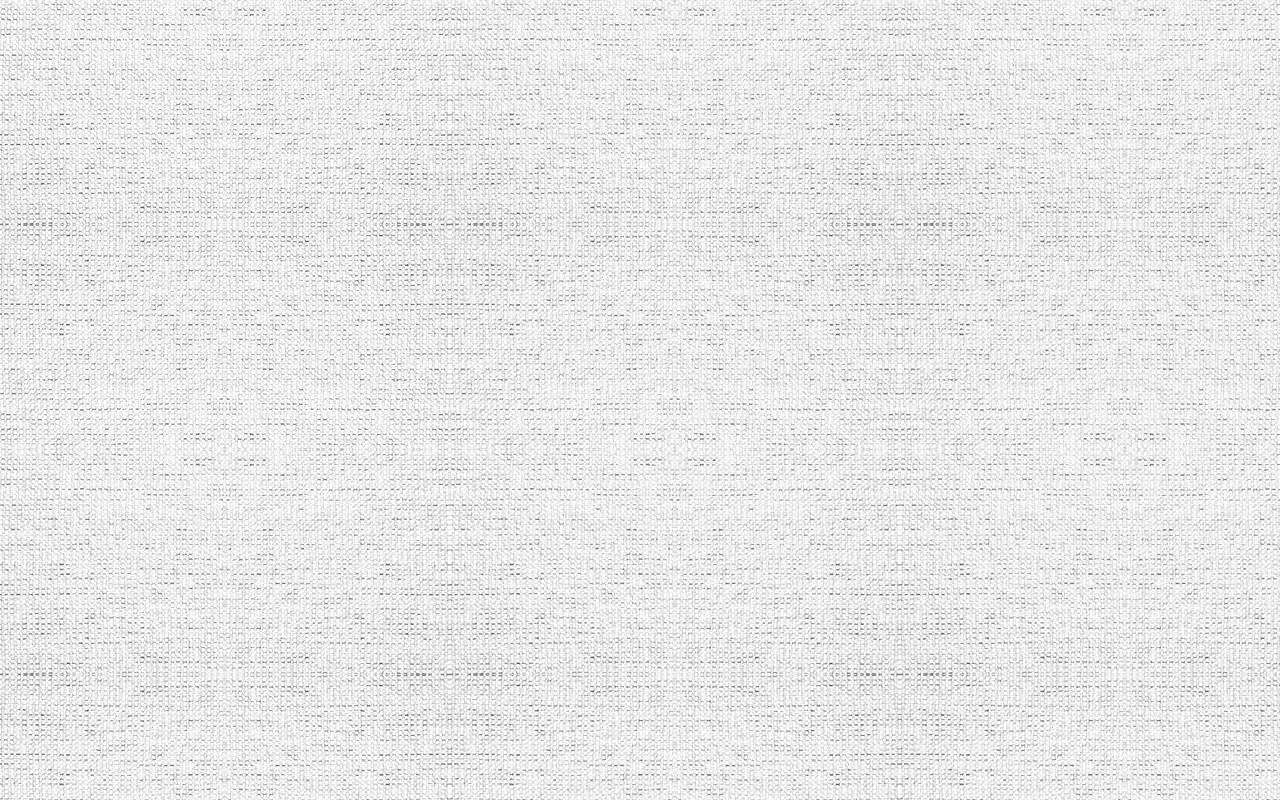
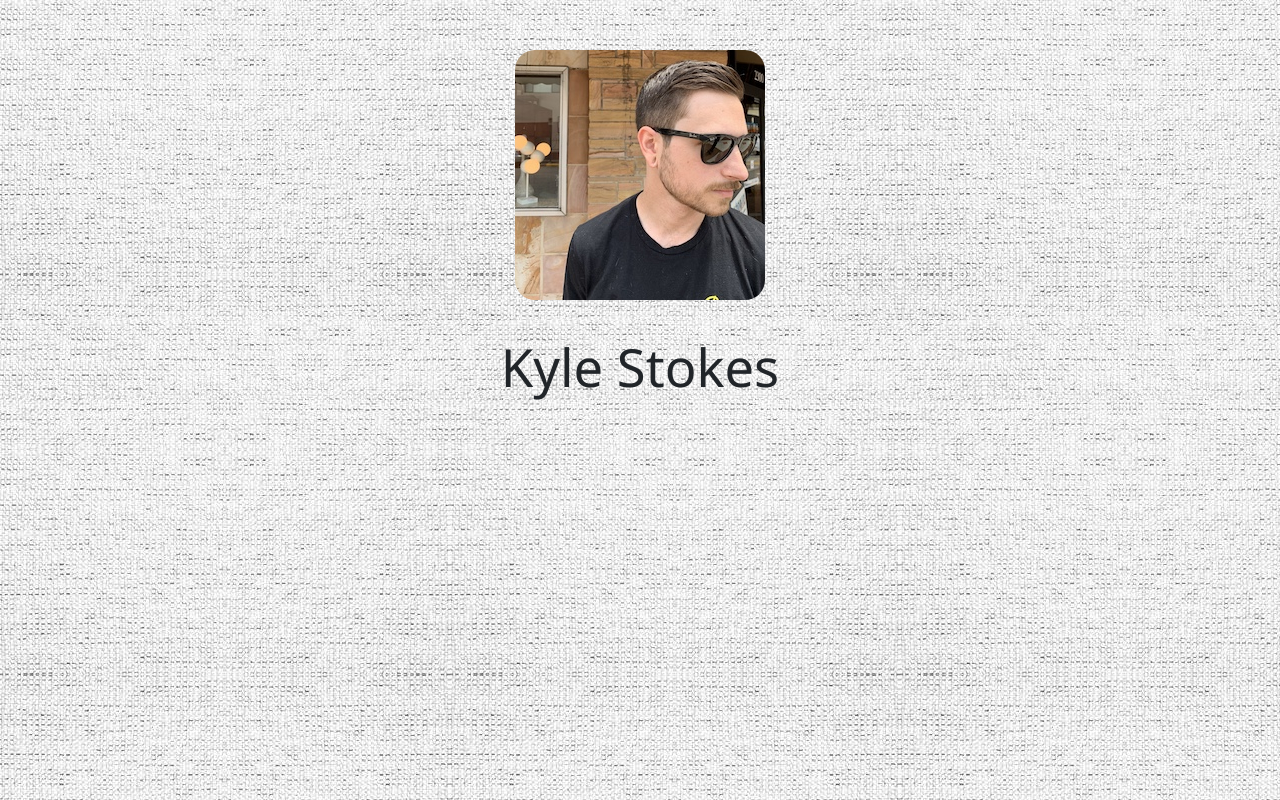
Before and after one commit to kylest0kes/portfolio_react, a React (Create React App) app: page / in a window 1280 px wide. Built offline with nearby package versions, Linux system fonts and the light colour scheme.

Commit message:
created header component and got displayed on page with style

```diff
--- a/src/App.js
+++ b/src/App.js
@@ -1,4 +1,5 @@
 import React from 'react';
+import Header from './components/Header';
 import './App.css'
 
 
@@ -6,7 +7,7 @@ import './App.css'
 function App() {
   return (
     <div className="App">
-
+      <Header />
     </div>
   );
 }
--- a/src/components/Header/index.js
+++ b/src/components/Header/index.js
@@ -1,9 +1,31 @@
 import React from 'react'
+import kyle from '../../images/newkyle.jpg'
+
 
 export default function Header() {
     return (
         <div>
+            <img style={imgStyle} className="top-img" src={kyle} alt="Kyle"/>
 
+            <div className="w3-animate-zoom">
+                <div className="container">
+                    <h1 style={displayStyle} className="display-4">Kyle Stokes</h1>
+                </div>
+            </div>
         </div>
     )
 }
+
+const displayStyle = {
+    textAlign: 'center',
+    paddingTop: '15px'
+}
+
+const imgStyle = {
+    display: 'block',
+    marginLeft: 'auto',
+    marginRight: 'auto',
+    marginTop: '50px',
+    marginBottom: '20px',
+    borderRadius: '20px'
+}
```
Also changed, not shown: src/components/AboutMe/index.js (added), 1 other file (tests, documents, lock files or other folders).
